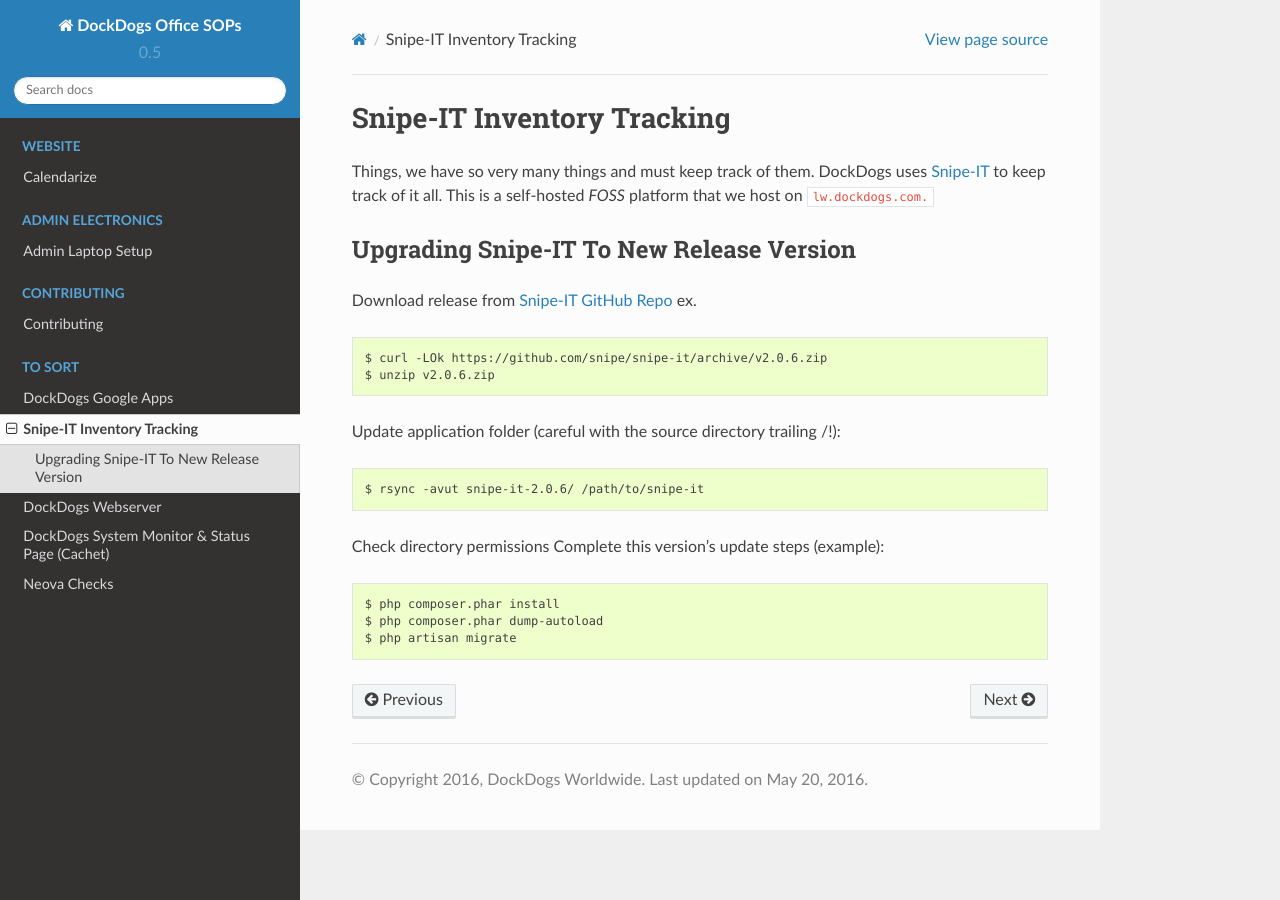
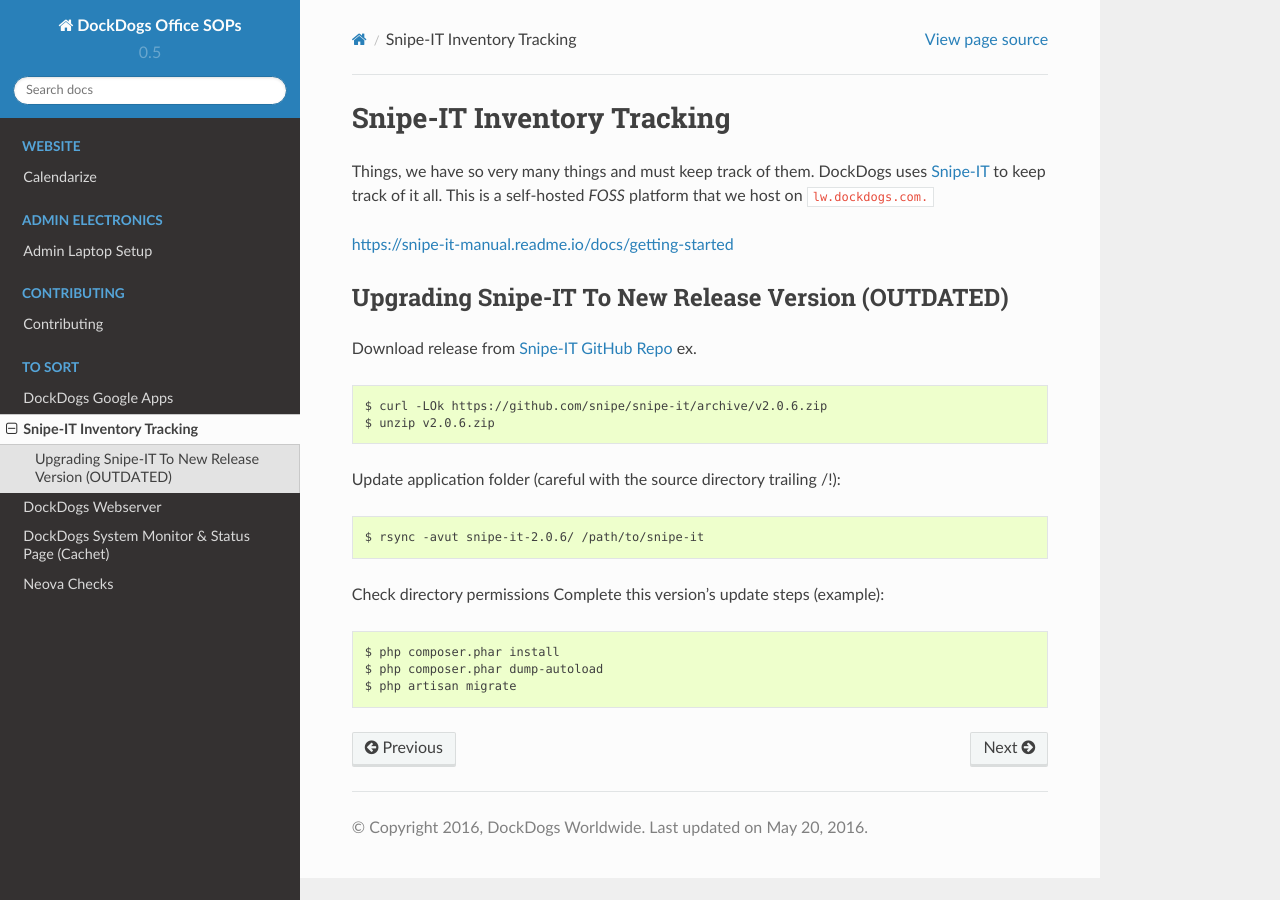
Before and after one commit to DockDogs/dockdogs-office-sops, a Sphinx documentation site: the page built from source/snipe-inventory.rst, in a window 1280 px wide. Built offline with Sphinx 7.4.7 and the Read the Docs theme 2.0.0, drawn with Linux system fonts in a browser that asks for light colours.

Commit message:
Update snipe-inventory.rst

```diff
--- a/source/snipe-inventory.rst
+++ b/source/snipe-inventory.rst
@@ -4,12 +4,12 @@
 Things, we have so very many things and must keep track of them. DockDogs uses `Snipe-IT <https://github.com/snipe/snipe-it>`_ to keep track of it all. This is a self-hosted `FOSS` platform that we host on ``lw.dockdogs.com.``
 
 
+https://snipe-it-manual.readme.io/docs/getting-started
 
 
 
-
-Upgrading Snipe-IT To New Release Version
-~~~~~~~~~~~~~~~~~~~~~~~~~~~~~~~~~~~~~~~~~~~~
+Upgrading Snipe-IT To New Release Version (OUTDATED)
+~~~~~~~~~~~~~~~~~~~~~~~~~~~~~~~~~~~~~~~~~~~~~~~~~~~~~
 
 Download release from `Snipe-IT GitHub Repo <https://github.com/snipe/snipe-it>`_ ex. ::
 
```
